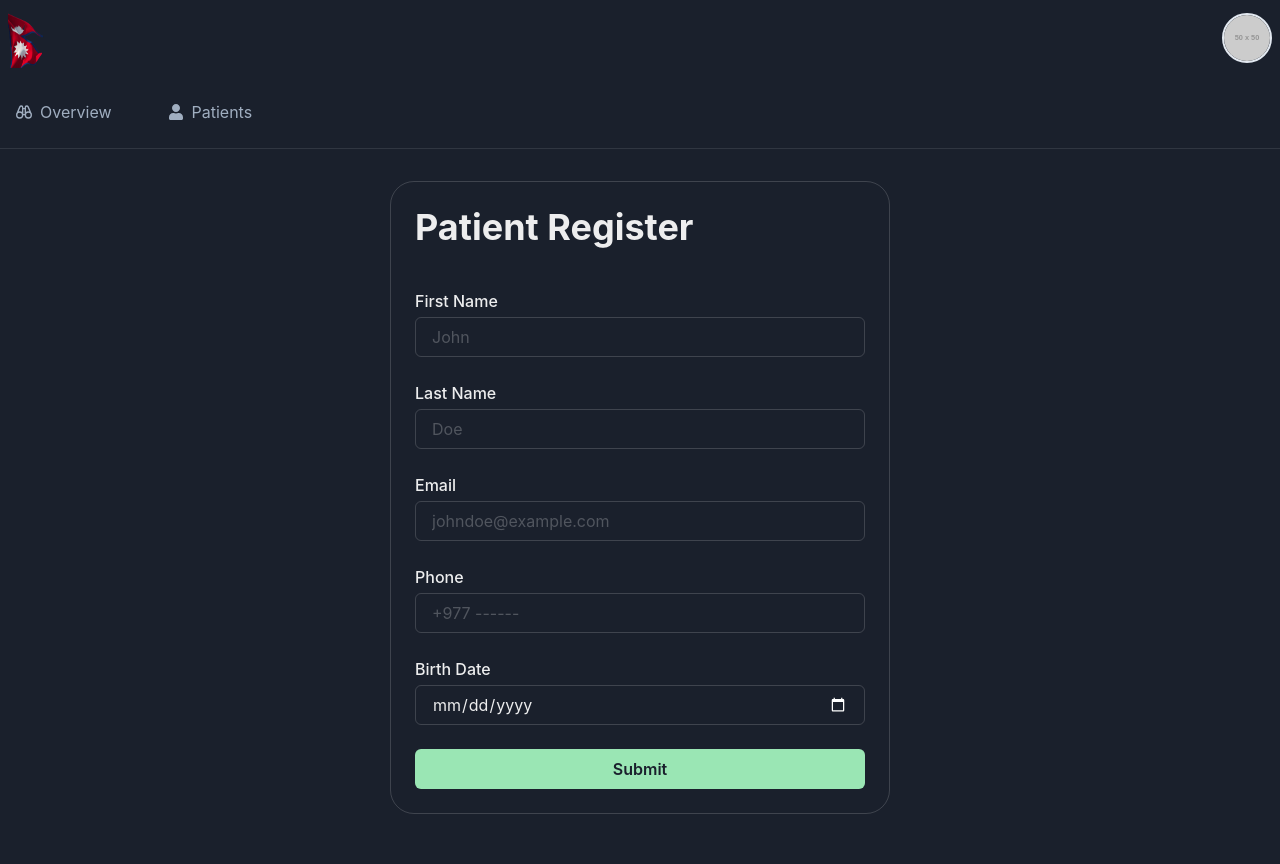
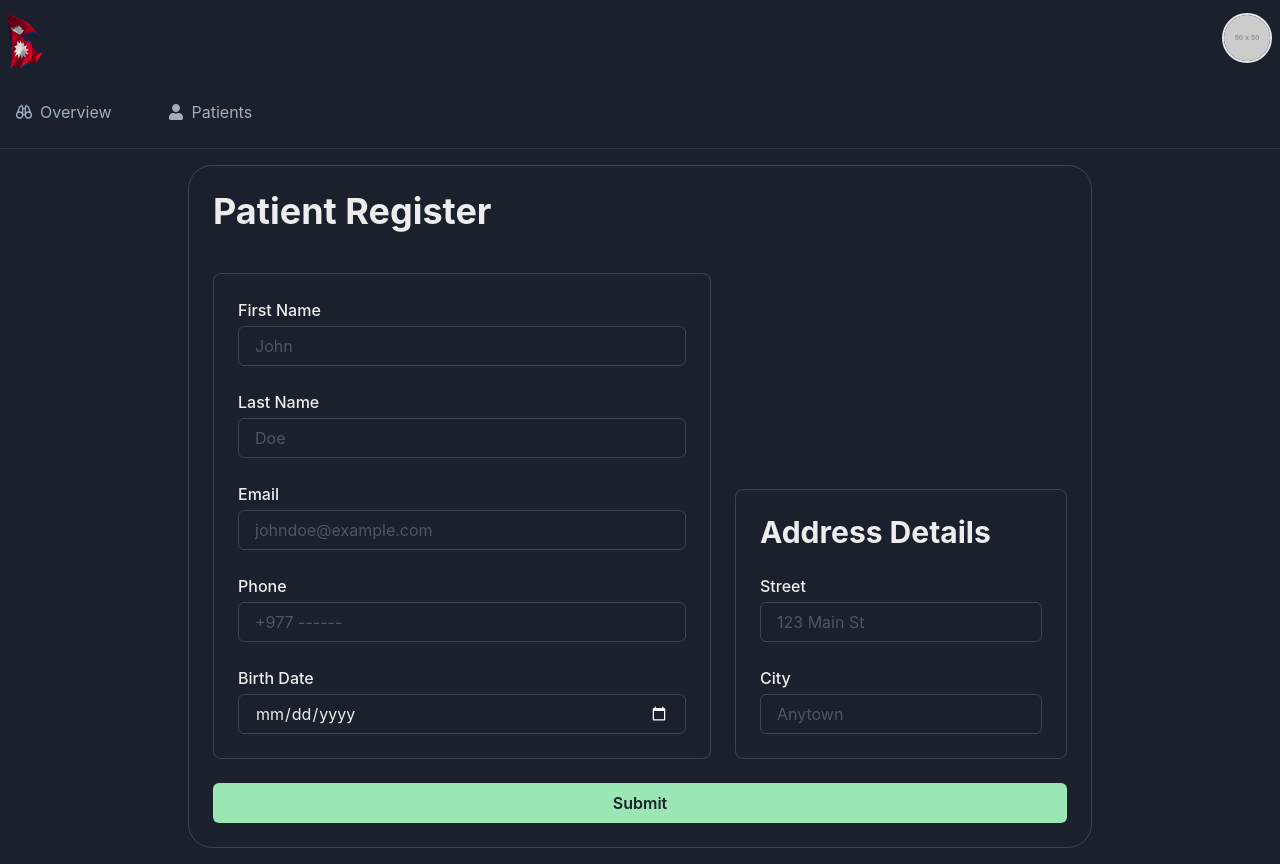
Before and after one commit to incri/BloodCell-Detector-Frontend, a React (Vite) app: page /patient-register in a window 1280 px wide. Built offline with nearby package versions, Linux system fonts and the light colour scheme; sample sign-in values are in the browser's storage.

Commit message:
adding address section on patient register

```diff
--- /dev/null
+++ b/src/pages/profile/components/AddressForm.tsx
@@ -0,0 +1,37 @@
+import { VStack, FormControl, FormLabel, Input, Text } from "@chakra-ui/react";
+import { useFormContext } from "react-hook-form";
+import { PatientRegistrationFormData } from "../validations/PatientRegistrationFormSchema";
+
+const AddressForm: React.FC = () => {
+  // Use form context to share form state
+  const { register, formState: { errors } } = useFormContext<PatientRegistrationFormData>();
+
+  return (
+    <VStack spacing={6} align="stretch">
+      <FormControl id="street">
+        <FormLabel mb={1}>Street</FormLabel>
+        <Input
+          type="text"
+          placeholder="123 Main St"
+          {...register("address.street")}
+        />
+        {errors.address?.street && (
+          <Text color="red.500">{errors.address.street.message}</Text>
+        )}
+      </FormControl>
+      <FormControl id="city">
+        <FormLabel mb={1}>City</FormLabel>
+        <Input
+          type="text"
+          placeholder="Anytown"
+          {...register("address.city")}
+        />
+        {errors.address?.city && (
+          <Text color="red.500">{errors.address.city.message}</Text>
+        )}
+      </FormControl>
+    </VStack>
+  );
+};
+
+export default AddressForm;
--- a/src/pages/profile/components/PatientRegistrationForm.tsx
+++ b/src/pages/profile/components/PatientRegistrationForm.tsx
@@ -1,4 +1,4 @@
-import {useNavigate } from "react-router-dom";
+import { useNavigate } from "react-router-dom";
 import {
   Box,
   Button,
@@ -10,32 +10,33 @@ import {
   FormLabel,
   Input,
   InputGroup,
+  GridItem,
+  Grid,
 } from "@chakra-ui/react";
-import { useForm } from "react-hook-form";
+import { useForm, FormProvider } from "react-hook-form";
 import { zodResolver } from "@hookform/resolvers/zod";
 import {
   PatientRegistrationFormData,
   patientsRegistrationFormSchema,
 } from "../validations/PatientRegistrationFormSchema";
-import {useAuth} from "../../../components/authContext"
+import { useAuth } from "../../../components/authContext";
 import { usePatientRegister } from "../hooks/usePatientRegister";
+import AddressForm from "./AddressForm"; // Import the AddressForm component
 
 const PatientRegistrationForm: React.FC = () => {
   const { loading, error, registerPatient } = usePatientRegister();
-  const {user} = useAuth()
+  const { user } = useAuth();
   const navigate = useNavigate();
 
-
-  const {
-    handleSubmit,
-    register,
-    formState: { errors },
-  } = useForm<PatientRegistrationFormData>({
+  // UseForm setup
+  const methods = useForm<PatientRegistrationFormData>({
     resolver: zodResolver(patientsRegistrationFormSchema),
   });
 
+  const { handleSubmit, formState: { errors } } = methods;
+
   const onSubmit = async (formData: PatientRegistrationFormData) => {
-     if(user) {
+    if (user) {
       const result = await registerPatient({
         ...formData,
       });
@@ -48,78 +49,110 @@ const PatientRegistrationForm: React.FC = () => {
     }
   };
 
-
   return (
-    <Box
-      p={6}
-      borderWidth={1}
-      borderRadius="3xl"
-      width={{ base: "100%", md: "500px" }}
-    >
+    <FormProvider {...methods}>
+      <Box p={6} borderWidth={1} borderRadius="3xl">
         <Heading as="h3" size="xl" mb={10}>
           Patient Register
         </Heading>
         <form onSubmit={handleSubmit(onSubmit)}>
+          <Grid
+            templateColumns="3fr 2fr"
+            gap={6}
+            alignItems="end" // Align items to the bottom of the grid cells
+          >
+            {/* Patient Form Section */}
+            <GridItem>
+              <Box
+                p={6}
+                borderWidth={1}
+                borderRadius="lg"
+                height="100%" // Ensures the height is full within the grid cell
+              >
                 <VStack spacing={6} align="stretch">
                   <FormControl id="firstName">
                     <FormLabel mb={1}>First Name</FormLabel>
                     <Input
                       type="text"
                       placeholder="John"
-              {...register("first_name")}
+                      {...methods.register("first_name")}
                     />
                     {errors.first_name && (
                       <Text color="red.500">{errors.first_name.message}</Text>
                     )}
                   </FormControl>
+
                   <FormControl id="lastName">
                     <FormLabel mb={1}>Last Name</FormLabel>
                     <Input
                       type="text"
                       placeholder="Doe"
-              {...register("last_name")}
+                      {...methods.register("last_name")}
                     />
                     {errors.last_name && (
                       <Text color="red.500">{errors.last_name.message}</Text>
                     )}
                   </FormControl>
+
                   <FormControl id="email">
                     <FormLabel mb={1}>Email</FormLabel>
                     <Input
                       type="email"
                       placeholder="johndoe@example.com"
-              {...register("email")}
+                      {...methods.register("email")}
                     />
                     {(errors.email && (
                       <Text color="red.500">{errors.email.message}</Text>
                     )) || <Text color="red.500">{error?.email}</Text>}
                   </FormControl>
+
                   <FormControl id="phone">
                     <FormLabel mb={1}>Phone</FormLabel>
                     <Input
                       type="text"
                       placeholder="+977 ------"
-              {...register("phone")}
+                      {...methods.register("phone")}
                     />
-            {(errors.phone && (
+                    {errors.phone && (
                       <Text color="red.500">{errors.phone.message}</Text>
-            ))}
+                    )}
                   </FormControl>
+
                   <FormControl id="birth_date">
                     <FormLabel mb={1}>Birth Date</FormLabel>
                     <InputGroup>
                       <Input
-                type= "date"
+                        type="date"
                         placeholder="Enter your DOB"
-                {...register("birth_date")}
+                        {...methods.register("birth_date")}
                       />
                     </InputGroup>
                     {errors.birth_date && (
                       <Text color="red.500">{errors.birth_date.message}</Text>
                     )}
                   </FormControl>
+                </VStack>
+              </Box>
+            </GridItem>
 
-          <Flex justify="flex-end">
+            {/* Address Form Section */}
+            <GridItem>
+              <Box
+                p={6}
+                borderWidth={1}
+                borderRadius="lg"
+                height="100%" // Ensures the height is full within the grid cell
+              >
+                <Heading as="h3" size="lg" mb={6}>
+                  Address Details
+                </Heading>
+                <AddressForm />
+              </Box>
+            </GridItem>
+          </Grid>
+
+          {/* Submit Button */}
+          <Flex justify="flex-end" mt={6}>
             <Button
               type="submit"
               colorScheme="green"
@@ -130,9 +163,9 @@ const PatientRegistrationForm: React.FC = () => {
             </Button>
           </Flex>
           {error && <Text color="red.500">{error.general}</Text>}
-        </VStack>
         </form>
       </Box>
+    </FormProvider>
   );
 };
 
--- a/src/pages/profile/hooks/usePatientRegister.ts
+++ b/src/pages/profile/hooks/usePatientRegister.ts
@@ -8,6 +8,10 @@ export interface PatientDataRegister {
   email: string;
   phone: string;
   birth_date: string;
+  address:{
+    street: string
+    city: string
+  }
 
 }
 
--- a/src/pages/profile/pages/PatientRegistrationPage.tsx
+++ b/src/pages/profile/pages/PatientRegistrationPage.tsx
@@ -3,7 +3,7 @@ import PatientRegistrationForm from "../components/PatientRegistrationForm";
 
 const PatientsRegistrationPage = () => {
   return (
-    <Center margin={8}>
+    <Center margin={4}>
       <PatientRegistrationForm />
     </Center>
   );
--- a/src/pages/profile/validations/PatientRegistrationFormSchema.ts
+++ b/src/pages/profile/validations/PatientRegistrationFormSchema.ts
@@ -10,9 +10,19 @@ export const patientsRegistrationFormSchema = z.object({
     .nonempty("Last name is required")
     .regex(/^[A-Za-z]+$/, "Only alphabetic characters allowed"),
   email: z.string().email("Invalid email format").nonempty("Email is required"),
-  phone: z.string().nonempty("phone is required"),
+  phone: z.string().nonempty("Phone is required"),
   birth_date: z.string(),
 
+  // Address validation schema
+  address: z.object({
+    street: z
+      .string()
+      .nonempty("Street is required"),
+    city: z
+      .string()
+      .nonempty("City is required"),
+  }),
 });
 
+// Infer the type for use in form data
 export type PatientRegistrationFormData = z.infer<typeof patientsRegistrationFormSchema>;
```
Lines whose indentation alone changed are shown as unchanged.
